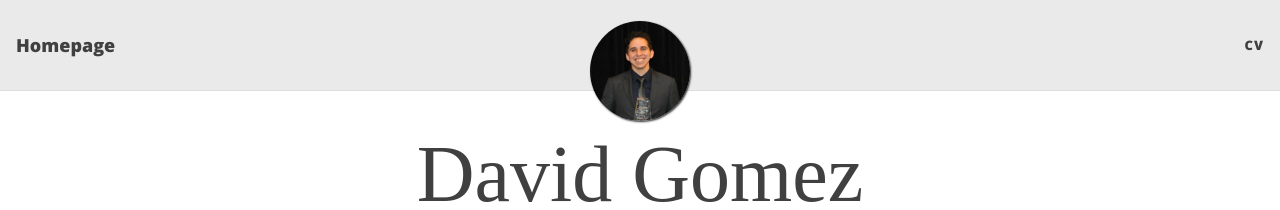
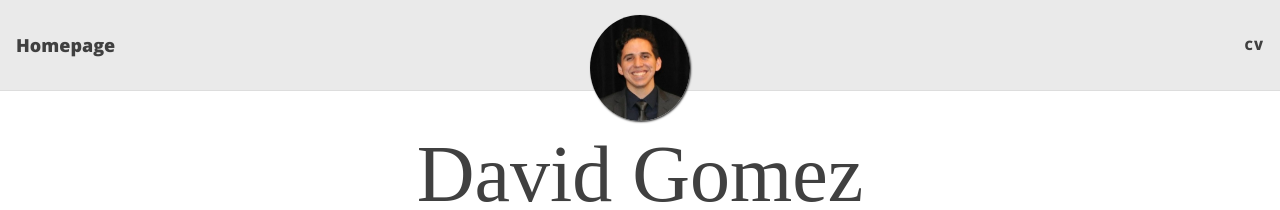
Before and after one commit to dbgomez94/dbgomez94.github.io, a Jekyll site: the page built from index.md, in a window 1280 px wide. Shown: the top 210 px of the page. Built offline with Jekyll 4.4.1, drawn with Linux system fonts in a browser that asks for light colours; nearby versions of some CDN libraries; the list of posts is cut into pages by our own code.

Commit message:
zoomed headshot

```diff
--- a/_config.yml
+++ b/_config.yml
@@ -32,7 +32,7 @@ navbar-links:
 
 # Image to show in the navigation bar - works best with a square image
 # Remove this parameter if you don't want an image in the navbar
-avatar: "/assets/img/dark_headshot.jpeg"
+avatar: "/assets/img/dark_headshot_small.jpeg"
 
 # By default, the image is cut into a circle. You can disable this behaviour by setting 'round-avatar: false'
 round-avatar: true
```
Also changed, not shown: assets/img/dark_headshot_small.jpeg (added), 2 other files.
